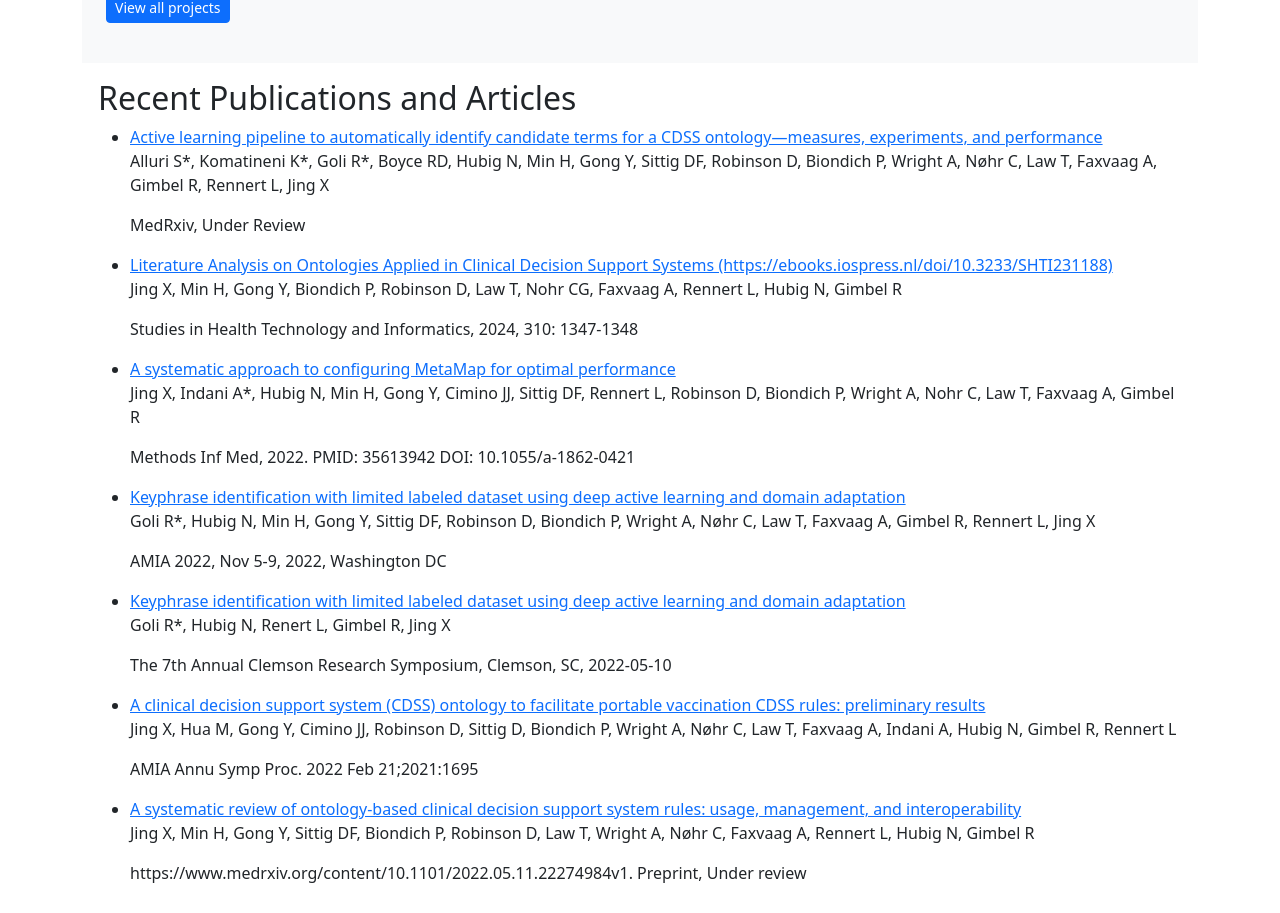
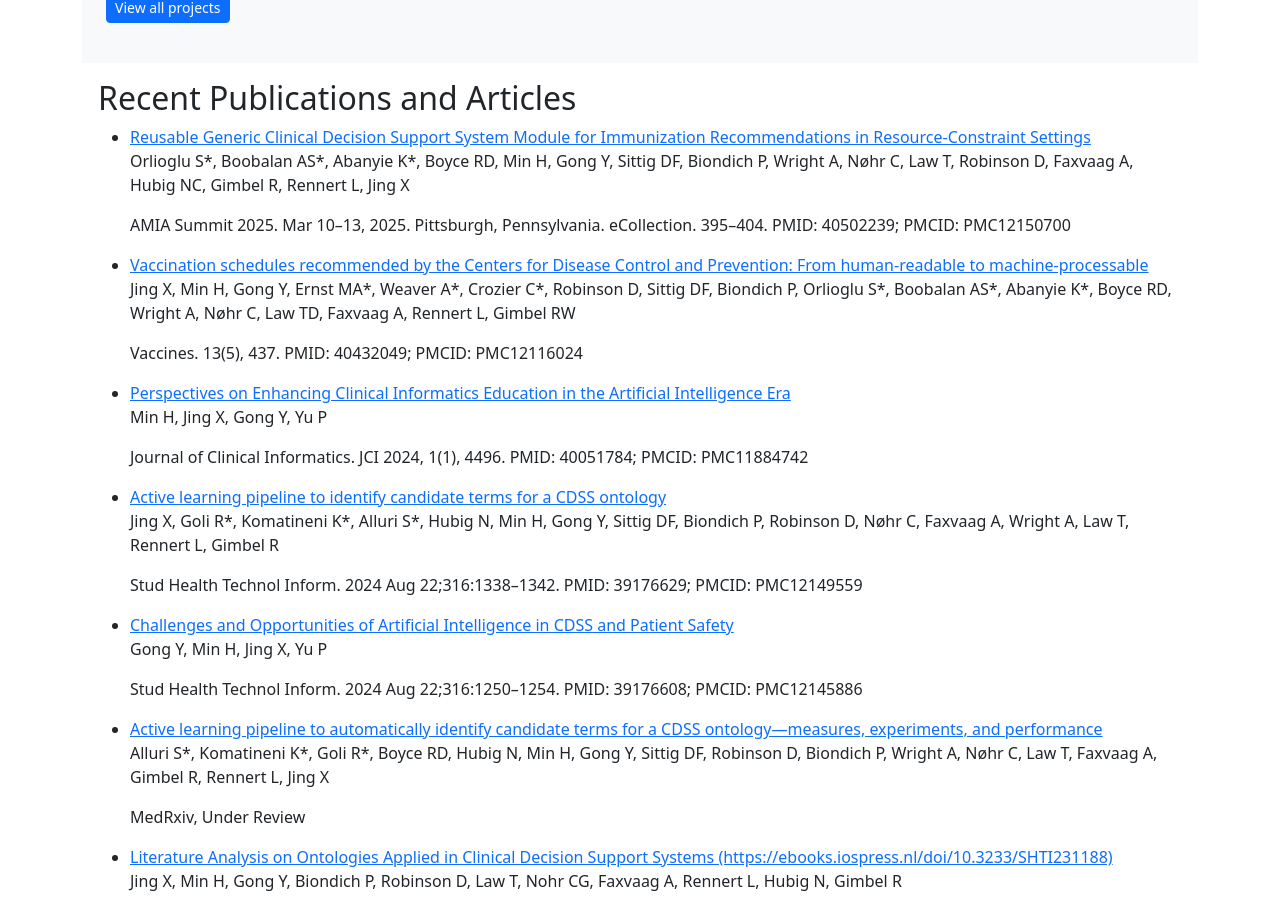
Before and after one commit to cdsspcp/cdss4pcp-web, a React (Create React App) app: page /#/ in a window 1280 px wide. Shown: the part 2759-3672 px from the top of the page. Built offline with nearby package versions, Linux system fonts and the light colour scheme.

Commit message:
Update QuickLinks.js

```diff
--- a/src/components/QuickLinks.js
+++ b/src/components/QuickLinks.js
@@ -1,6 +1,38 @@
 function $1(props) {
     return (
         <ul>
+            <li>
+  <a href="https://pmc.ncbi.nlm.nih.gov/articles/PMC12150700/" target="_blank" rel="noopener noreferrer">Reusable Generic Clinical Decision Support System Module for Immunization Recommendations in Resource-Constraint Settings</a>
+  <p>Orlioglu S*, Boobalan AS*, Abanyie K*, Boyce RD, Min H, Gong Y, Sittig DF, Biondich P, Wright A, Nøhr C, Law T, Robinson D, Faxvaag A, Hubig NC, Gimbel R, Rennert L, Jing X</p>
+  <p>AMIA Summit 2025. Mar 10–13, 2025. Pittsburgh, Pennsylvania. eCollection. 395–404. PMID: 40502239; PMCID: PMC12150700</p>
+</li>
+
+<li>
+  <a href="https://doi.org/10.3390/vaccines13050437" target="_blank" rel="noopener noreferrer">Vaccination schedules recommended by the Centers for Disease Control and Prevention: From human-readable to machine-processable</a>
+  <p>Jing X, Min H, Gong Y, Ernst MA*, Weaver A*, Crozier C*, Robinson D, Sittig DF, Biondich P, Orlioglu S*, Boobalan AS*, Abanyie K*, Boyce RD, Wright A, Nøhr C, Law TD, Faxvaag A, Rennert L, Gimbel RW</p>
+  <p>Vaccines. 13(5), 437. PMID: 40432049; PMCID: PMC12116024</p>
+</li>
+
+<li>
+  <a href="https://doi.org/10.36922/jci.4496" target="_blank" rel="noopener noreferrer">Perspectives on Enhancing Clinical Informatics Education in the Artificial Intelligence Era</a>
+  <p>Min H, Jing X, Gong Y, Yu P</p>
+  <p>Journal of Clinical Informatics. JCI 2024, 1(1), 4496. PMID: 40051784; PMCID: PMC11884742</p>
+</li>
+
+<li>
+  <a href="https://doi.org/10.3233/SHTI240660" target="_blank" rel="noopener noreferrer">Active learning pipeline to identify candidate terms for a CDSS ontology</a>
+  <p>Jing X, Goli R*, Komatineni K*, Alluri S*, Hubig N, Min H, Gong Y, Sittig DF, Biondich P, Robinson D, Nøhr C, Faxvaag A, Wright A, Law T, Rennert L, Gimbel R</p>
+  <p>Stud Health Technol Inform. 2024 Aug 22;316:1338–1342. PMID: 39176629; PMCID: PMC12149559</p>
+</li>
+
+<li>
+  <a href="https://doi.org/10.3233/SHTI240638" target="_blank" rel="noopener noreferrer">Challenges and Opportunities of Artificial Intelligence in CDSS and Patient Safety</a>
+  <p>Gong Y, Min H, Jing X, Yu P</p>
+  <p>Stud Health Technol Inform. 2024 Aug 22;316:1250–1254. PMID: 39176608; PMCID: PMC12145886</p>
+</li>
+
+
+
             <li>
             <a href="https://medrxiv.org/cgi/content/short/2025.04.15.25325868v3" target="_blank" rel="noopener noreferrer"> Active learning pipeline to automatically identify candidate terms for a CDSS ontology—measures, experiments, and performance </a>
             <p>Alluri S*, Komatineni K*, Goli R*, Boyce RD, Hubig N, Min H, Gong Y, Sittig DF, Robinson D, Biondich P, Wright A, Nøhr C, Law T, Faxvaag A, Gimbel R, Rennert L, Jing X</p>
```
